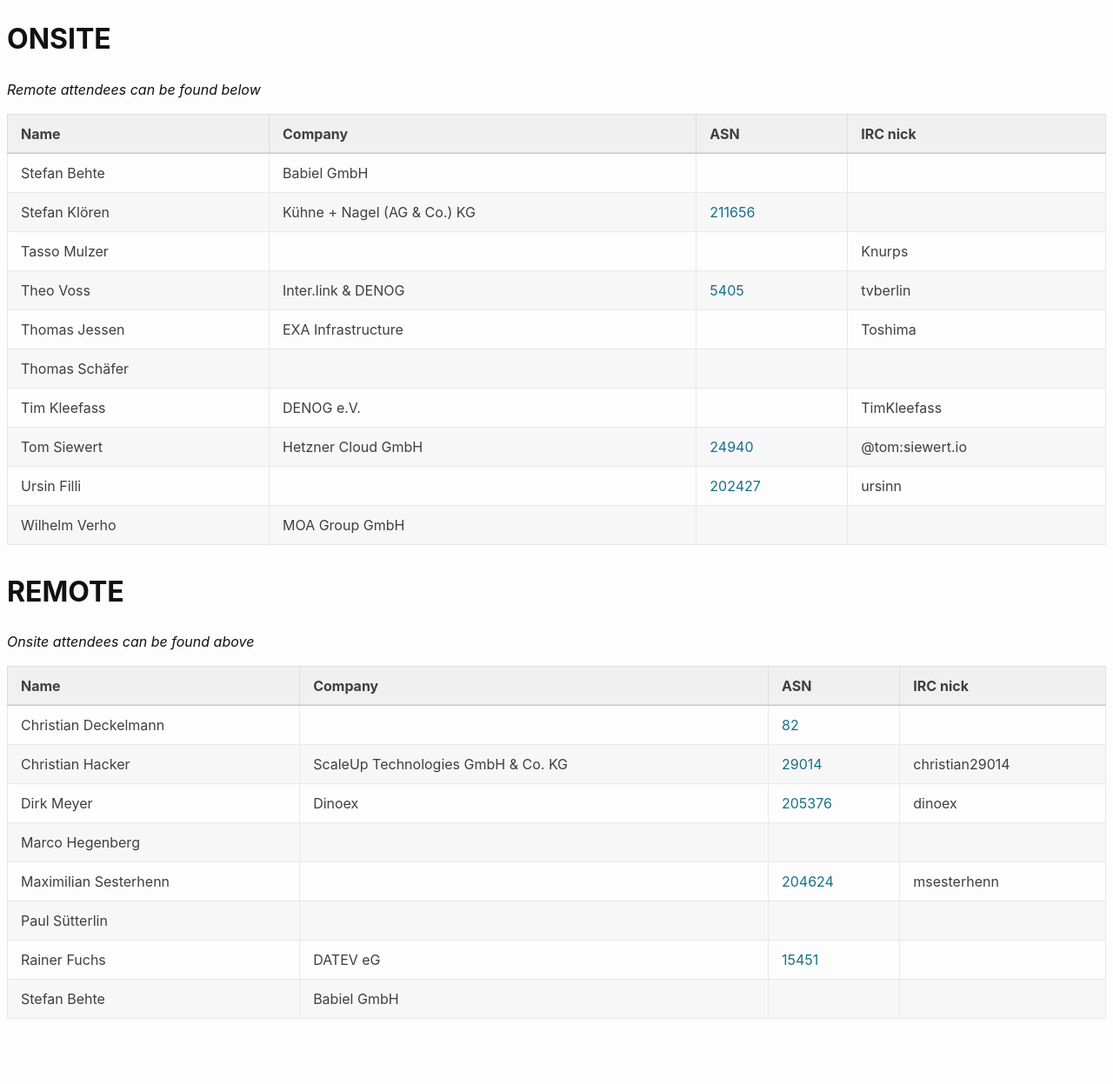
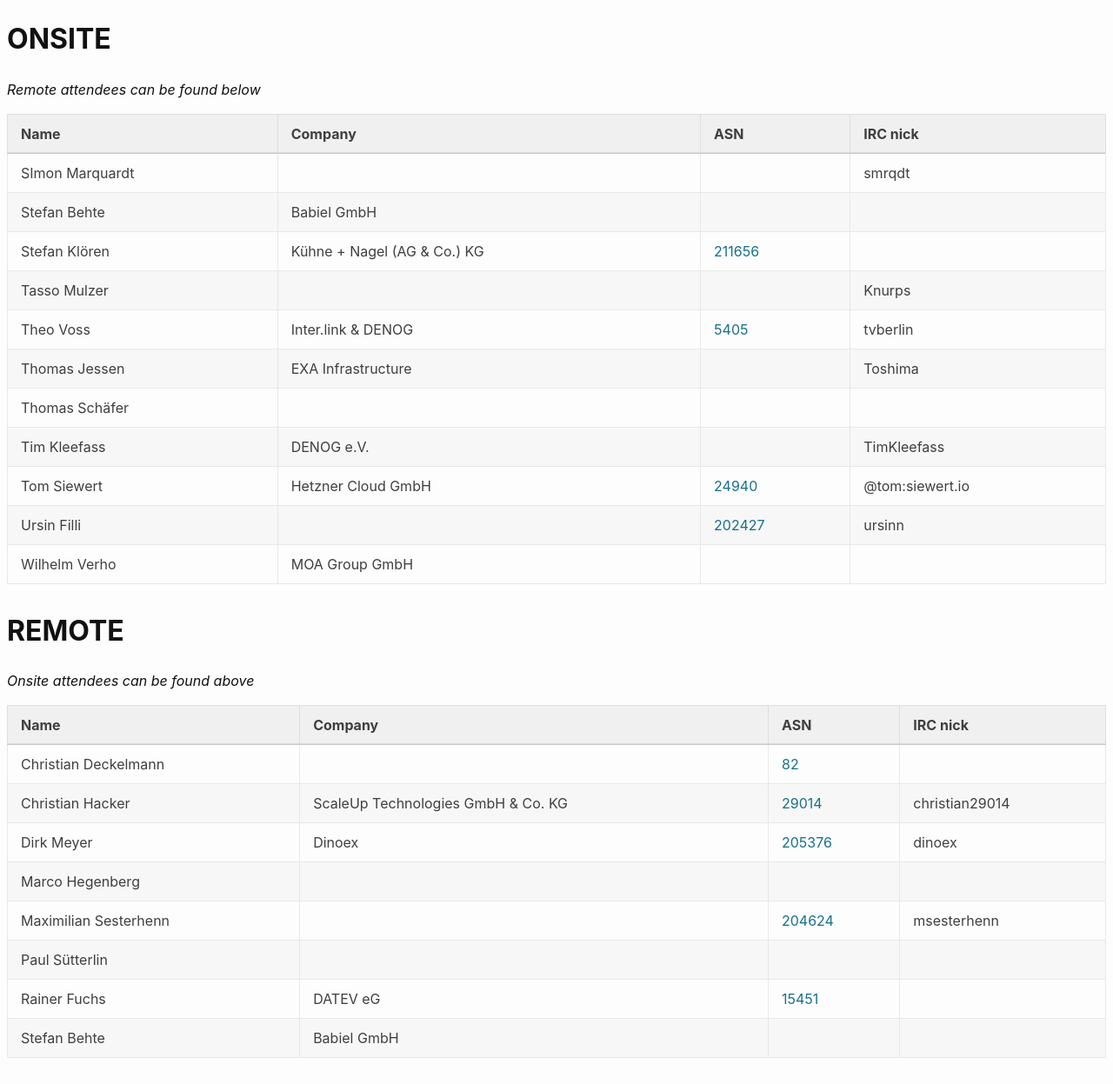
Before and after one commit to denog/pretix-attendeelist, a Jekyll site: the page built from denog16/index.markdown, in a window 1280 px wide and 1247 px high. Shown: the whole window at 87% size. Built offline with Jekyll 4.4.1, drawn with Linux system fonts in a browser that asks for light colours.

Commit message:
Latest data: Sat Jul 20 17:28:42 UTC 2024

```diff
--- a/_data/attendees_denog16_onsite.json
+++ b/_data/attendees_denog16_onsite.json
@@ -1,4 +1,10 @@
 [
+  {
+    "name": "SImon Marquardt",
+    "company": null,
+    "irc": "smrqdt",
+    "asn": null
+  },
   {
     "name": "Stefan Behte",
     "company": "Babiel GmbH",
```
